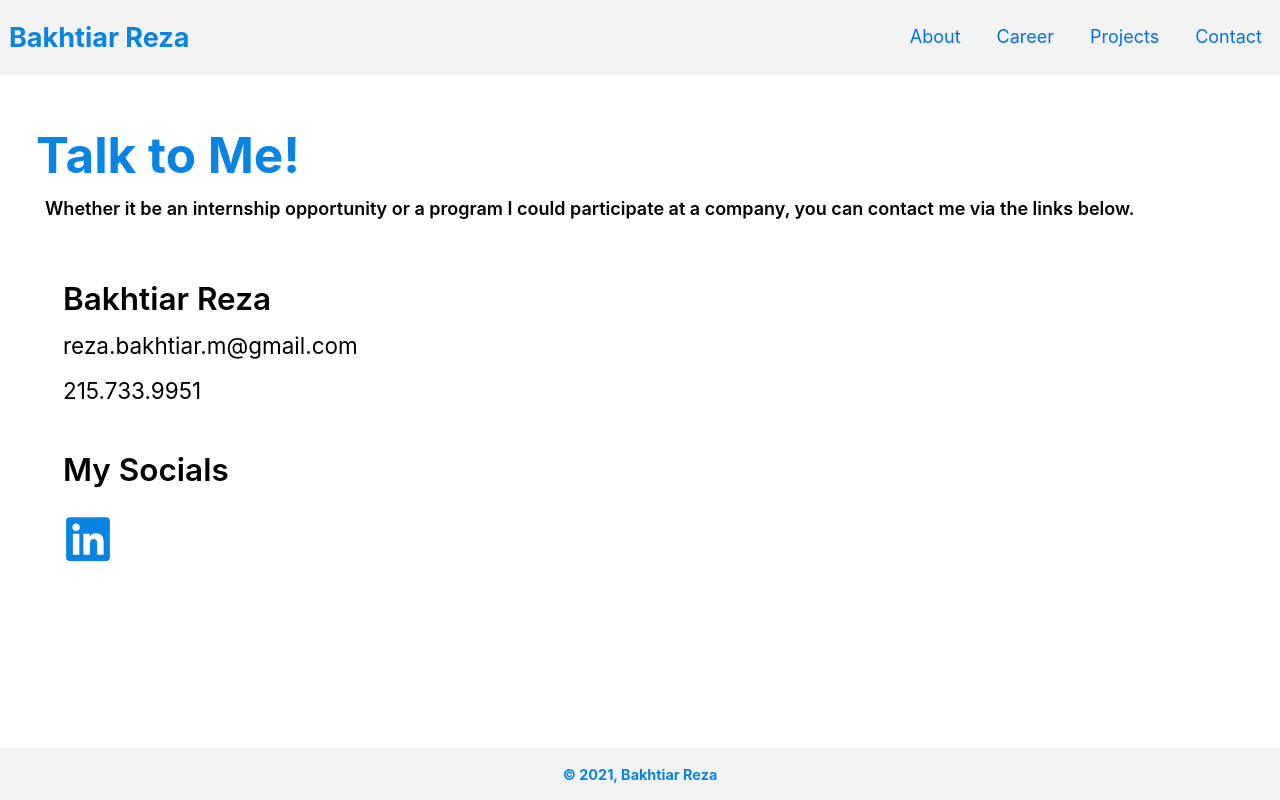
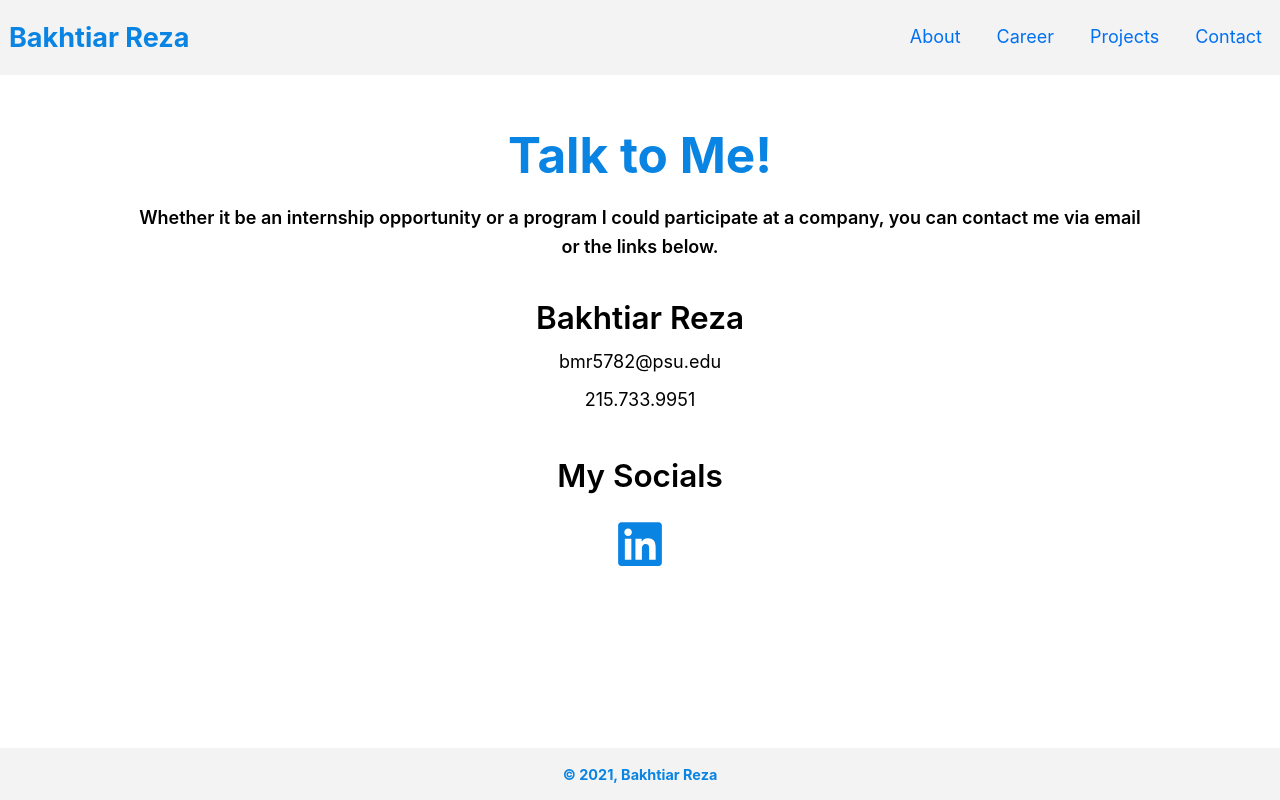
Before and after one commit to Dradeon/BakhtiarRezaSite, a Next.js app: page /Contact in a window 1280 px wide. Built offline with nearby package versions, Linux system fonts and the light colour scheme.

Commit message:
Adjusted wording and css on the contacts page

```diff
--- a/pages/Contact.js
+++ b/pages/Contact.js
@@ -14,15 +14,15 @@ const ContactsPage = () => {
                 <h2>Talk to Me!</h2>
                 <p>Whether it be an internship opportunity or a program
                     I could participate at a company, you can contact me via
-                    the links below.
+                    email or the links below.
                 </p>
                 <div className = {styles.ContactInfo}>
                     <h3>Bakhtiar Reza</h3>
-                    <p>reza.bakhtiar.m@gmail.com</p>
+                    <p>bmr5782@psu.edu</p>
                     <p>215.733.9951</p>
                     <div className={styles.Socials}>
                         <h3>My Socials</h3>
-                        <FaLinkedin style = {{fontSize:'50px',color:'#0984e3',cursor: 'pointer',marginLeft:'1.5rem'}}
+                        <FaLinkedin style = {{fontSize:'50px',color:'#0984e3',cursor: 'pointer',justifySelf:'center'}}
                             onClick={function() {
                                 window.open("https://www.linkedin.com/in/bakhtiar-reza",'_blank')
                             }}
--- a/styles/Contact.module.scss
+++ b/styles/Contact.module.scss
@@ -2,33 +2,35 @@
 
 .ContactInfoWrapper{
     margin: 2rem 2rem 2rem 2rem;
-
+    text-align: center;
 
     h2{
         font-size: 2.75rem;
         color: $light-blue;
-        margin-bottom: -1rem;
+        margin-bottom: .5rem;
     }
 
     h3{
         font-size: 1.75rem;
         font-weight: 600;
         margin-bottom: 0rem;
-        margin-left: 1.5rem;
     }
 
     p{
-        margin-left: .5rem;
+        margin: 0 auto;
+        max-width: 1024px;
         font-weight: 600;
+
     }
 
     .ContactInfo{
         display: flex;
         flex-direction: column;
         p{
-            font-size: 1.25rem;
+            max-width: none;
+            font-size: 1rem;
             font-weight: 400;
-            margin: .25rem 0rem .25rem 1.5rem;
+            margin: .25rem 0rem .25rem 0rem;
         }
     }
 
@@ -36,5 +38,8 @@
         h3{
             margin-bottom: 1rem;
         }
+
+
+
     }
 }
```
